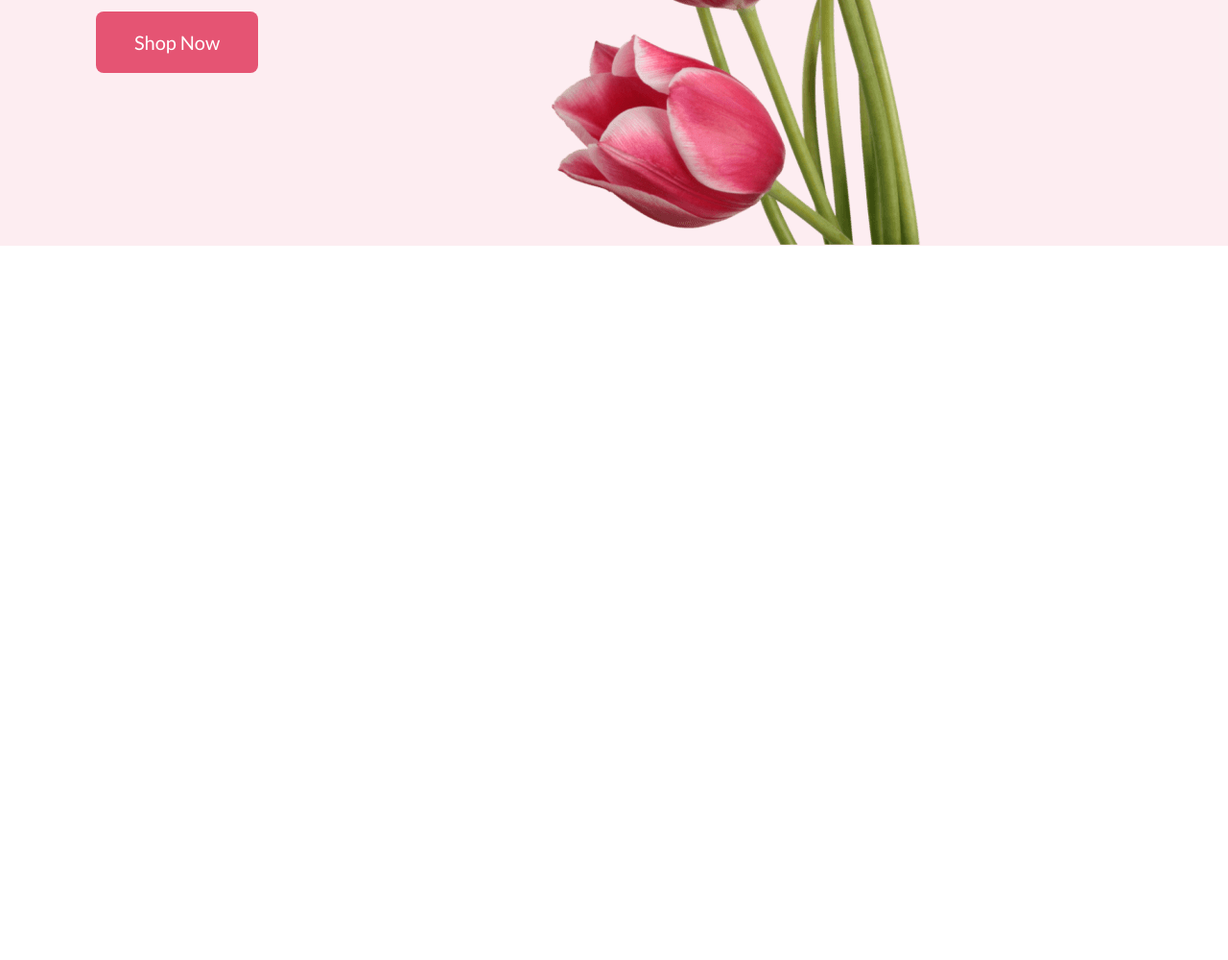
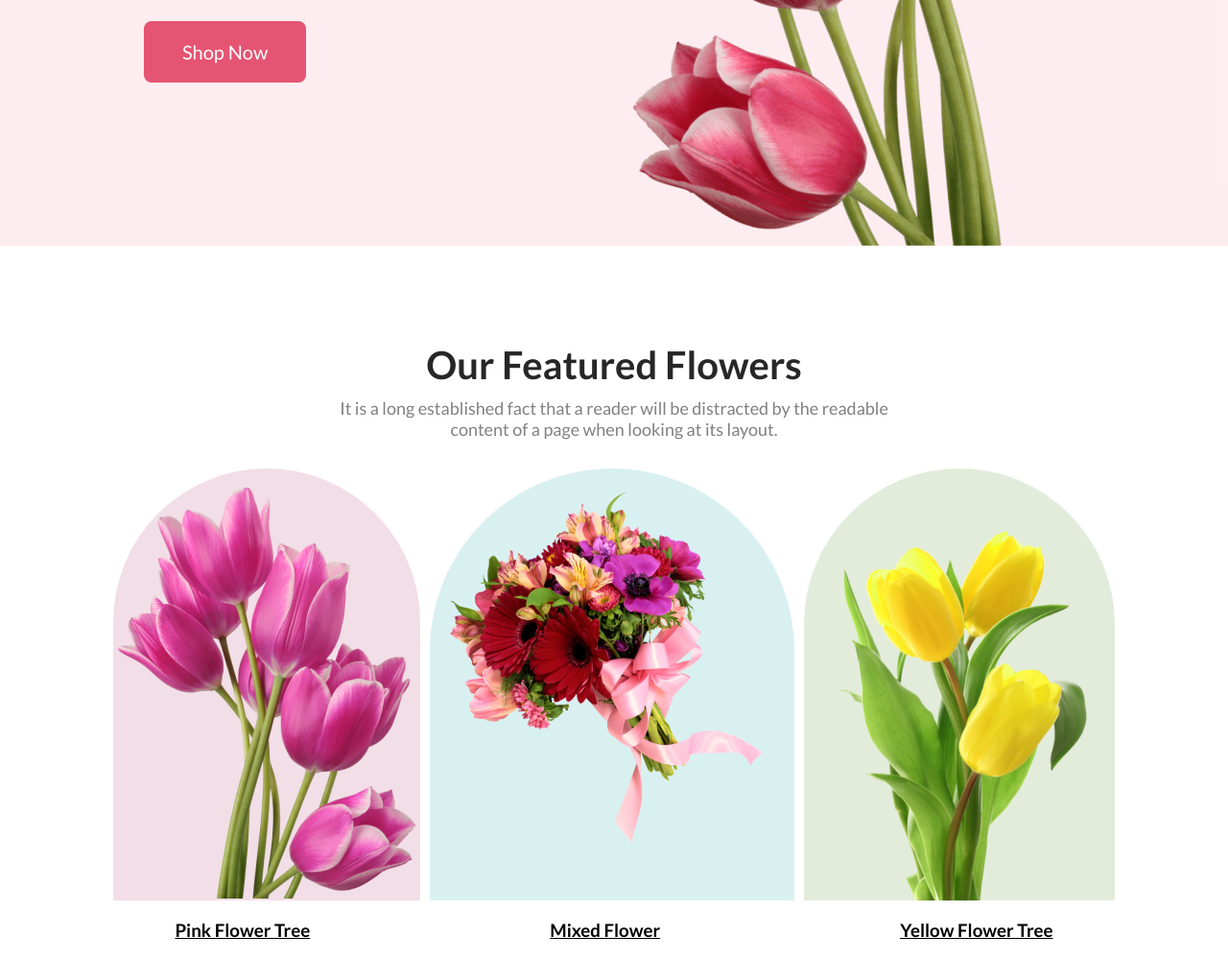
Before and after one commit to jasaiful/assignment1-flower-shop, a plain HTML site: page index.html in a window 1280 px wide. Shown: the part 574-1574 px from the top of the page at 96% size. Before the commit the page ends 832 px from the top, so only its background shows below. Drawn offline with Linux system fonts and the light colour scheme.

Commit message:
added fuatured flower section

```diff
--- a/Style/style.css
+++ b/Style/style.css
@@ -11,13 +11,20 @@
     background-size: cover;
     display: flex;
     align-items: center;
-    padding: 30px 100px 0px;
+    padding: 30px 150px 0px;
     justify-content: space-between;
     gap: 90px;
     height: 800px;
-    flex-shrink: 0px;
+    position: static;
 
-   }
+}
+
+.banner .banner-pic {
+    height: 800px;
+    width: 500px;
+    flex-shrink: 0;
+
+}
 
 .title {
     color: #272727;
@@ -31,8 +38,8 @@
     text-align: left;
     color: gray;
     font-size: 18px;
-    font-weight: 400px;
-    margin: 10px 0px 15px;
+    font-weight: 400;
+    margin: 20px 0px 20px;
 }
 
 .btn-primary {
@@ -44,4 +51,65 @@
     font-weight: 700px;
     border-color: none;
     border: 0px;
+    margin-top: 5px;
 }
+
+.fuatured-flower .section-title {
+    color: #272727;
+    font-size: 40px;
+    font-weight: 800;
+    text-align: center;
+    margin-top: 100px;
+    margin-bottom: 10px;
+
+}
+
+.section-content {
+    font-size: 18px;
+    font-weight: 400;
+    color: gray;
+    text-align: center;
+}
+
+.flower-pic {
+    display: flex;
+    align-items: center;
+    justify-items: center;
+    justify-content: center;
+    margin-top: 30px;
+    gap: 10px;
+    margin-bottom: 20px;
+}
+
+.pic-1 {
+    height: 430px;
+    background: rgba(167, 33, 98, 0.15);
+    border-radius: 300px 300px 0px 0px;
+    padding: 20px 5px 0px 5px;
+    flex-shrink: 0px;
+
+}
+
+.pic-2 {
+    height: 430px;
+    background: rgba(5, 151, 160, 0.15);
+    border-radius: 300px 300px 0px 0px;
+    padding: 20px 5px 0px 5px;
+    flex-shrink: 0px;
+}
+
+.pic-3 {
+    height: 430px;
+    background: rgba(71, 125, 17, 0.15);
+    border-radius: 300px 300px 0px 0px;
+    padding: 20px 5px 0px 5px;
+    image-orientation: flip;
+}
+
+.flower-tag {
+    display: flex;
+    justify-content: center;
+    gap: 250px;
+    margin-bottom: 20px;
+
+}
--- a/index.html
+++ b/index.html
@@ -11,9 +11,7 @@
     <link
         href="https://fonts.googleapis.com/css2?family=Lato:wght@400;700&family=Open+Sans:wght@400;700;800&family=Work+Sans:wght@400;600;700&display=swap"
         rel="stylesheet">
-
 </head>
-
 <body>
     <header>
         <div class="banner">
@@ -30,23 +28,37 @@
             <div class="banner-pic">
                 <img src="Flower Asset/banner img.png" alt="banner-flower">
             </div>
+        </div>
+        </div>
+    </header>
+    <main>
+        <section class="fuatured-flower">
+            <h3 class="section-title">Our Featured Flowers</h3>
+            <p class="section-content"> It is a long established fact that a reader will be distracted by the readable
+                <br> content of a page
+                when looking at its layout.
+            </p>
+            <div class="flower-pic">
+                <div class="pic-1">
+                    <img src="Flower Asset/pic-1.png" alt="">
 
+                </div>
+                <div class="pic-2">
+                    <img src="Flower Asset/pic-2.png" alt="">
 
-        </div>
-
-
-        </div>
-
-    </header>
-
-    <main>
-
+                </div>
+                <div class="pic-3">
+                    <img width="314" , height="430" src="Flower Asset/pic-3.png" alt="">
+                </div>
+            </div>
+            <div class="flower-tag">
+                <h3><u>Pink Flower Tree</u></h3>
+                <h3><u>Mixed Flower</u></h3>
+                <h3><u>Yellow Flower Tree</u></h3>
+            </div>
+        </section>
     </main>
-
     <footer>
-
     </footer>
-
 </body>
-
 </html>
```
Also changed, not shown: Flower Asset/pic-1.png (renamed from Flower Asset/pngwing 6.png), Flower Asset/pic-2.png (renamed from Flower Asset/pngwing 5.png), Flower Asset/pic-3.png (renamed from Flower Asset/pngwing 7.png).
